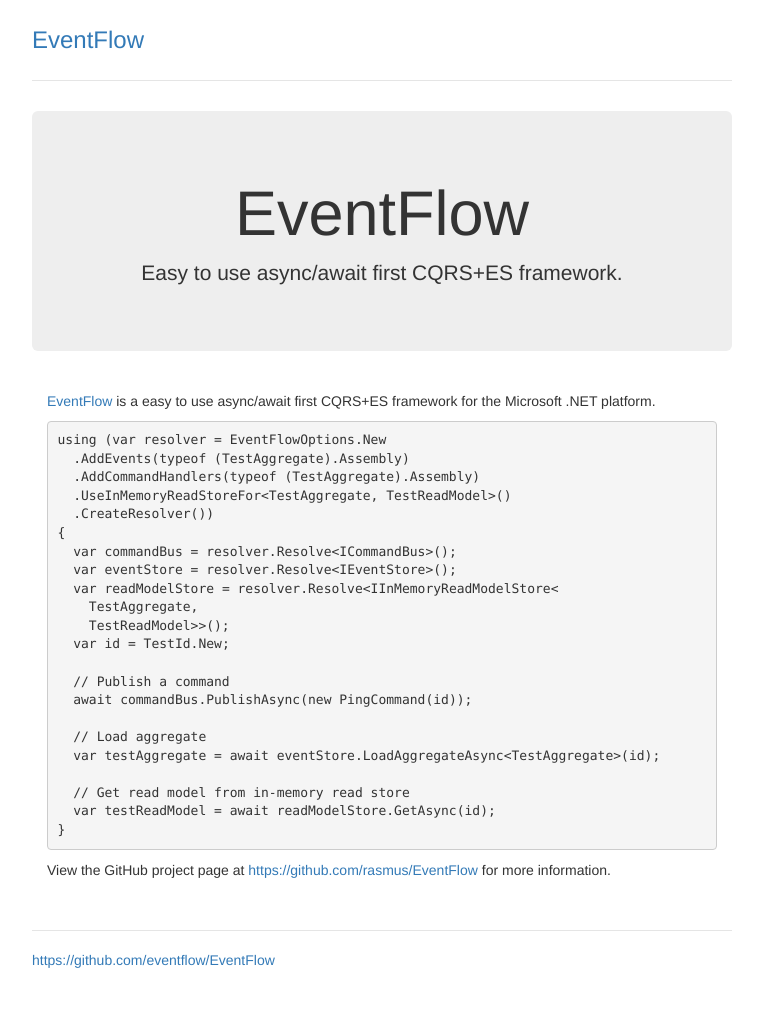
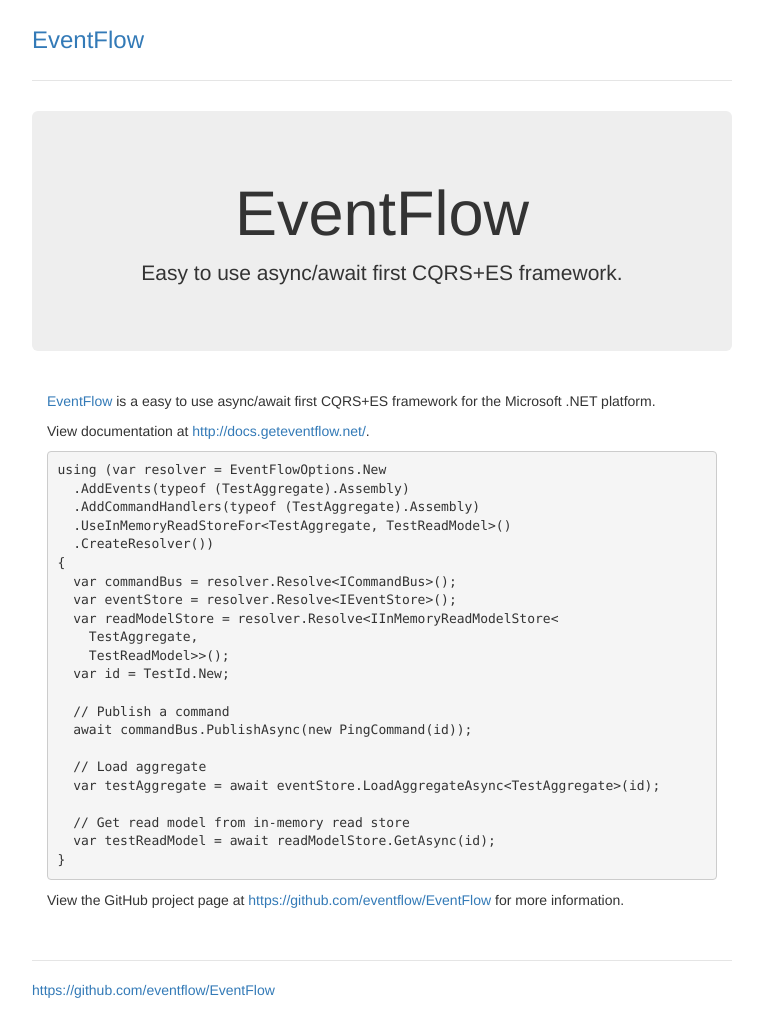
Before and after one commit to eventflow/eventflow.github.io, a Jekyll site: the page built from index.md, in a window 1280 px wide. Shown: the whole page, without its empty margins (258-1021 px from the left). Built offline with Jekyll 4.4.1, drawn with Linux system fonts in a browser that asks for light colours; before the commit the page ends 1000 px from its top, so only the background shows below that.

Commit message:
Added documentation link

```diff
--- a/index.md
+++ b/index.md
@@ -2,9 +2,11 @@
 layout: frontpage
 ---
 
-[EventFlow](https://github.com/rasmus/EventFlow)
+[EventFlow](https://github.com/eventflow/EventFlow)
 is a easy to use async/await first CQRS+ES framework for the Microsoft .NET
 platform.
+
+View documentation at <a href="http://docs.geteventflow.net/">http://docs.geteventflow.net/</a>.
 
 {% highlight csharp %}
 using (var resolver = EventFlowOptions.New
@@ -33,5 +35,5 @@ using (var resolver = EventFlowOptions.New
 
 
 View the GitHub project page at
-[https://github.com/rasmus/EventFlow](https://github.com/rasmus/EventFlow)
+[https://github.com/eventflow/EventFlow](https://github.com/eventflow/EventFlow)
 for more information.
```
